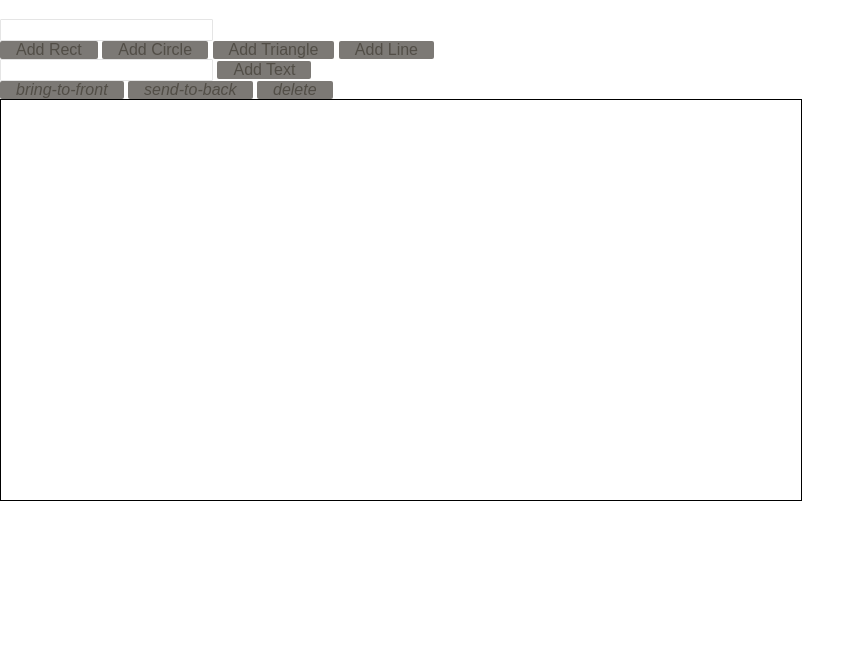
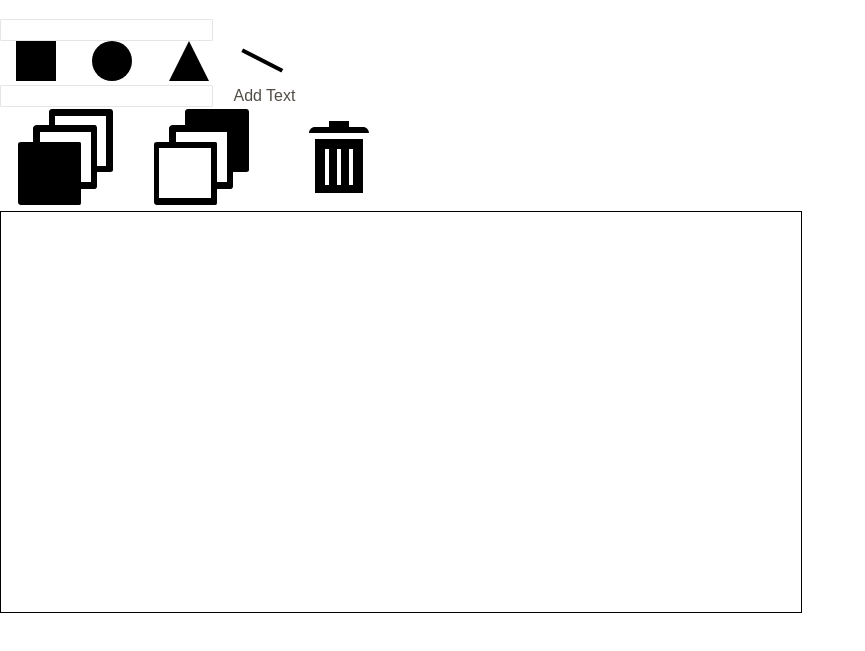
Before and after one commit to dvidsilva/versalgraph, a plain HTML site: page versal.html in a window 1280 px wide. Shown: the part 61-712 px from the top of the page, without its empty margins (0-865 px from the left). Drawn offline with Linux system fonts and the light colour scheme.

Commit message:
added icons and shapes

```diff
--- a/assets/css/app.css
+++ b/assets/css/app.css
@@ -7,3 +7,40 @@ canvas {
   height: 400px;
   border: 1px solid black;
 }
+
+.add-rect{
+  height: 40px;
+  width: 40px;
+  background: black;
+}
+
+.add-circle{
+  height: 40px;
+  width: 40px;
+  border-radius: 50%;
+  background: black;
+}
+
+.add-triangle{
+  width: 0;
+	height: 0;
+  border-left: 20px solid transparent;
+	border-right: 20px solid transparent;
+	border-bottom: 40px solid black;
+}
+
+.add-line{
+  width: 45px;
+  height: 45px;
+  border-bottom: 4px solid black;
+  -webkit-transform:   translateY(-20px) translateX(5px) rotate(27deg);
+  position: absolute;
+  margin-top: -45.3px;
+
+}
+
+
+
+button{
+  background: rgba(255, 255, 255, 0);
+}
--- a/versal.html
+++ b/versal.html
@@ -17,19 +17,19 @@
   </div>
 
   <div class="shape-buttons">
-    <button onclick="addRect()">Add Rect</button>
-    <button onclick="addCircle()">Add Circle</button>
-    <button onclick="addTriangle()">Add Triangle</button>
-    <button onclick="addLine()">Add Line</button>
+    <button onclick="addRect()"><div class='add-rect'></div></button>
+    <button onclick="addCircle()"><div class='add-circle'></div></button>
+    <button onclick="addTriangle()"><div class='add-triangle'></div></button>
+    <button onclick="addLine()"><div class='add-line'></div></button>
     <br>
     <input type="text" class="text">
     <button onclick="addText()">Add Text</button>
   </div>
 
   <div class="edit-buttons">
-    <button class="btn" id="bring-to-front" title="Bring to Front"><i class="icon-fast-backward rotate" style="height:19px;">bring-to-front</button>
-    <button class="btn" id="send-to-back" title="Send to Back"><i class="icon-fast-forward rotate" style="height:19px;">send-to-back</button>
-    <button id="remove-selected" class="btn" title="Delete selected item"><i class="icon-trash" style="height:19px;">delete</button>
+    <button class="btn" id="bring-to-front" title="Bring to Front"><img src='assets/img/bring-to-front.svg' class='bring-to-front-icon'/></button>
+    <button class="btn" id="send-to-back" title="Send to Back"><img src='assets/img/send-to-back.svg' class='send-to-back-icon'/></button>
+    <button id="remove-selected" class="btn" title="Delete selected item"><img src='assets/img/delete.svg' class='delete-icon'/></button>
   </div>
 
   <div class='nothing'>
```
Also changed, not shown: assets/img/bring-to-front.svg (added), assets/img/delete.svg (added), assets/img/send-to-back.svg (added).
